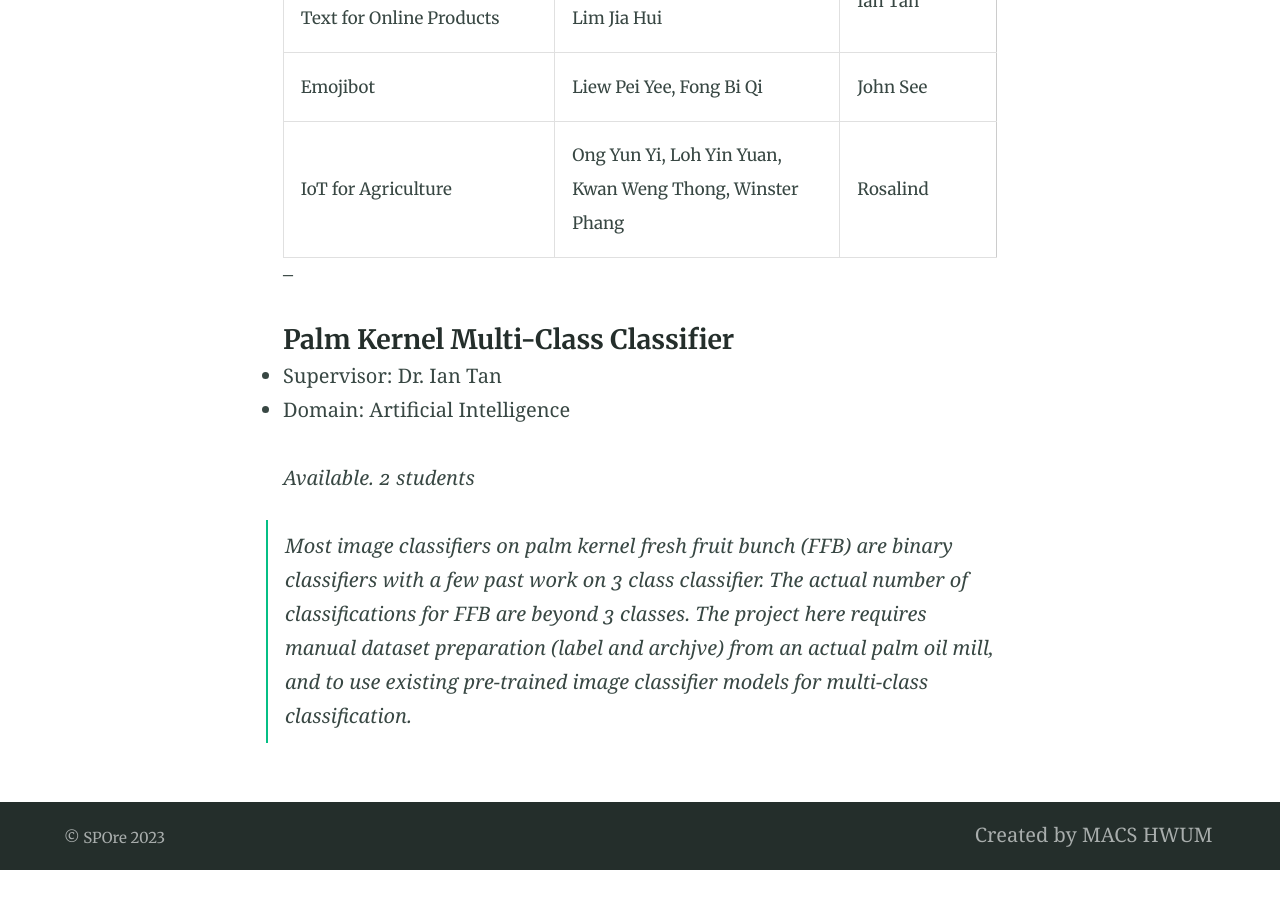
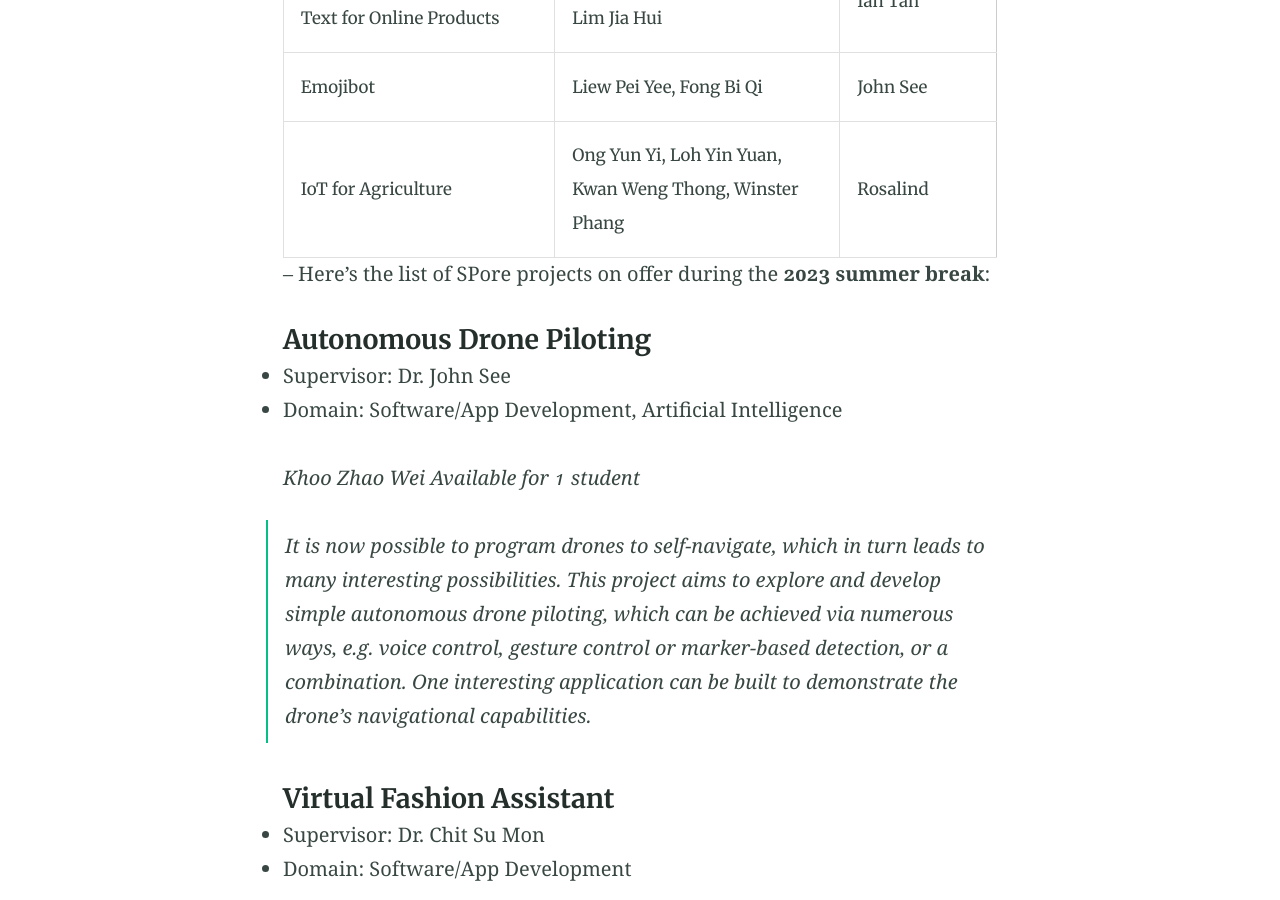
Before and after one commit to hwumspore/hwumspore.github.io, a Jekyll site: the page built from projects.md, in a window 1280 px wide and 900 px high, scrolled down 842 px. Built offline with Jekyll 4.4.1, drawn with Linux system fonts in a browser that asks for light colours; before the commit the page ends 1712 px from its top, so only the background shows below that; some of the changed text lies outside the part shown.

Commit message:
update for 2023

```diff
--- a/projects.md
+++ b/projects.md
@@ -9,7 +9,7 @@ excerpt: "  This page contains a list of past SPOre projects and current project
 
 Here's the list of SPOre projects completed during the 2022 summer break:
 
-|  **Project Title** | **Students** | **Supervisor**
+|  **Project Title** | **Students** | **Supervisor** |
 |-------|------|--------|
 | Programmable Drone Control | Sze Kah Shen, Joel Hue | John See |
 | Recommender System | Lee Wei Qing, Chen Win Win | Ian Tan |
@@ -18,6 +18,26 @@ Here's the list of SPOre projects completed during the 2022 summer break:
 | IoT for Agriculture | Ong Yun Yi, Loh Yin Yuan, Kwan Weng Thong, Winster Phang | Rosalind |
 
 --
+Here's the list of SPore projects on offer during the **2023 summer break**:
+
+#### Autonomous Drone Piloting
+
+- Supervisor: Dr. John See
+- Domain: Software/App Development, Artificial Intelligence
+
+_Khoo Zhao Wei_
+_Available for 1 student_
+
+> It is now possible to program drones to self-navigate, which in turn leads to many interesting possibilities. This project aims to explore and develop simple autonomous drone piloting, which can be achieved via numerous ways, e.g. voice control, gesture control or marker-based detection, or a combination. One interesting application can be built to demonstrate the drone's navigational capabilities.
+
+#### Virtual Fashion Assistant
+
+- Supervisor: Dr. Chit Su Mon
+- Domain: Software/App Development
+
+_Available for 2-3 students_
+
+> A virtual fashion assistant app is a software application that helps users with their fashion choices and provides styling recommendations. The app can be designed to assist users in selecting clothing and accessories that match their preferences, body type, and occasion. The app can use user preferences, browsing history, and social media activity to provide personalized recommendations. The app can include features such as a virtual wardrobe, where users can upload photos of their clothing and accessories, and the app can suggest different outfit combinations. It can also provide styling tips and fashion advice through articles and videos (optional).
 
 #### Palm Kernel Multi-Class Classifier
 
@@ -27,3 +47,22 @@ Here's the list of SPOre projects completed during the 2022 summer break:
 _Available. 2 students_
 
 > Most image classifiers on palm kernel fresh fruit bunch (FFB) are binary classifiers with a few past work on 3 class classifier.  The actual number of classifications for FFB are beyond 3 classes.  The project here requires manual dataset preparation (label and archjve) from an actual palm oil mill, and to use existing pre-trained image classifier models for multi-class classification.
+
+#### Animating 3D Objects with Blender and Python
+
+- Supervisor: Dr. John See
+- Domain: Software/App Development
+
+_Available for 2 students_
+
+> Blender, a popular 3D computer graphics software allows for Python scripting to encourage creative coders to create procedural artwork. In other words, Python scripts can be used to animate geometry of 3D objects and models, morph and distort them, and incorporate user interactions. This project explores the fundamental pipeline of creating animated 3D objects via Blender and Python.
+
+#### Animating 3D Objects with Blender and Python
+
+- Supervisor: Dr. John See
+- Domain: Computer Vision, Machine Learning
+
+_1 collaborating student from Ocean University, China_
+_Available for 1 student_
+
+> Image enhancement is a challenge in computer vision based underwater imaging due to the degradation of image quality in the underwater environment. Due to the light scattering and absorption effect in such environments, images often suffer from low visibilities, blurry effects and color variations. This project explores several viable solutions to achieve this task, motivated by the acquisition of newly collected data.
```
Also changed, not shown: index.md (+8 -11 lines).
